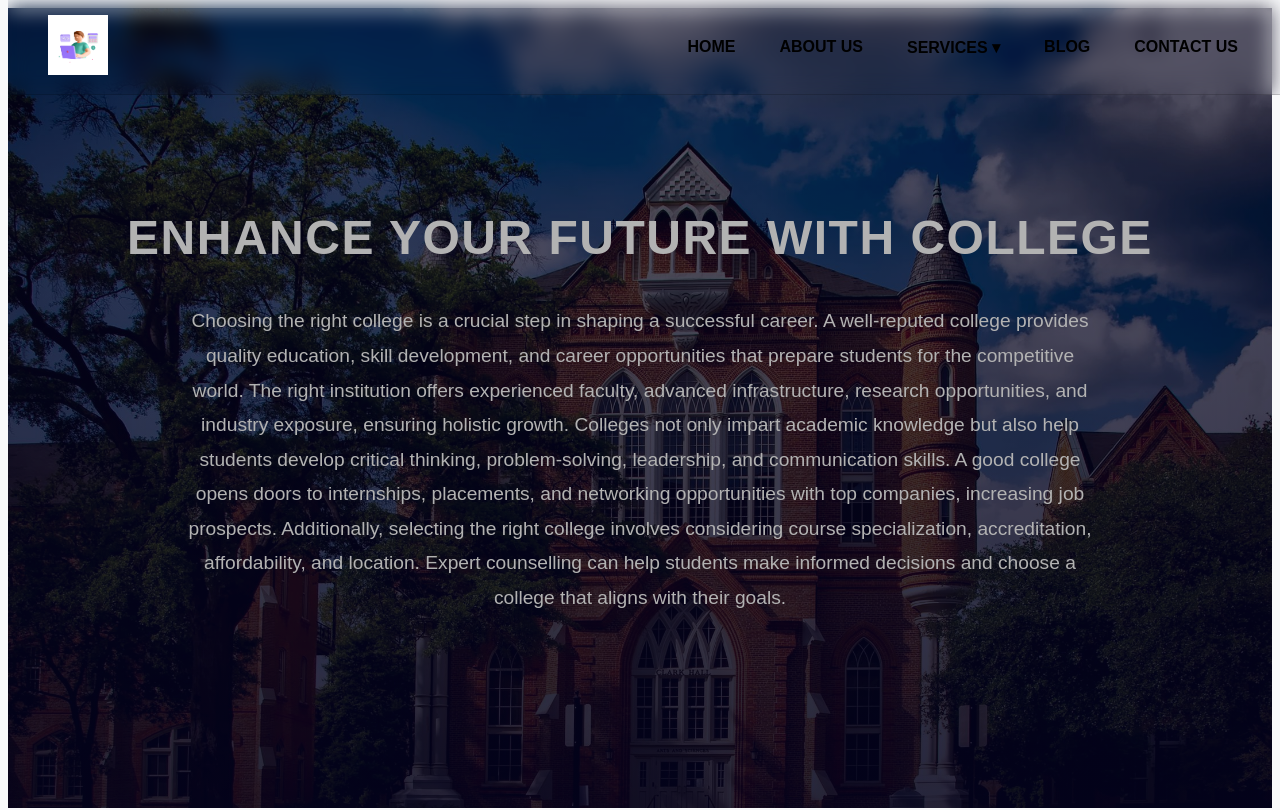
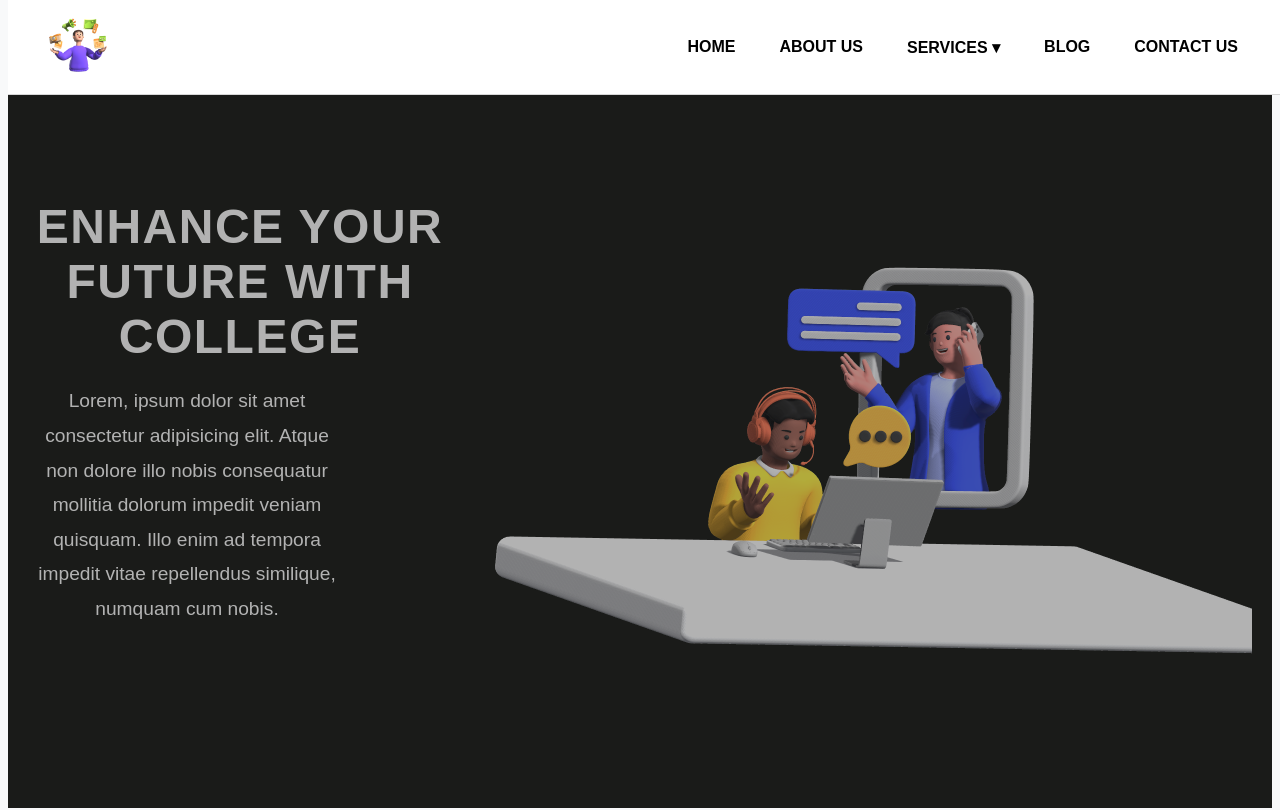
Before and after one commit to Gaurav-9648/College, a plain HTML site: page index.html in a window 1280 px wide. Shown: the top 810 px of the page. Drawn offline with Linux system fonts and the light colour scheme.

Commit message:
home-section updation

```diff
--- a/css/style.css
+++ b/css/style.css
@@ -19,6 +19,7 @@ body {
 =========================== */
 header {
     background-color: transparent;
+    background-color:white;
     padding: 15px 0;
     position: fixed;
     width: 100%;
@@ -369,7 +370,8 @@ footer {
    🌟 HOME PAGE (index.html)
 =========================== */
 #home {
-    background-image: linear-gradient(rgba(9, 5, 54, 0.5), rgba(5, 4, 46, 0.8)), url("/Photos/college-home.jpg");
+    /* background-image: linear-gradient(rgba(9, 5, 54, 0.5), rgba(5, 4, 46, 0.8)), url("/Photos/college-home.jpg"); */
+    background-color: rgba(2, 4, 0, 0.856);
     width: 100%;
     height: 100vh;
     background-size: cover;
@@ -405,7 +407,7 @@ footer {
 }
 
 /* Heading Style */
-#home h2 {
+#home .home-text h2 {
     color: white;
     font-size: 3rem;
     font-weight: bold;
@@ -416,7 +418,7 @@ footer {
 }
 
 /* Paragraph Style */
-#home p {
+#home .home-text p {
     width: 75%;
     color: white;
     font-size: 1.2rem;
@@ -445,6 +447,18 @@ footer {
     background: #ff9900;
     transform: scale(1.05);
 }
+ /* paragraph and person  */
+ #home {
+    display: flex;
+    flex-direction:row;
+
+
+ }
+ #home .home-text {
+    /* display: flex; */
+    justify-content: center;
+    align-items: center;
+ }
 
 /* ===========================
    🌟 ANIMATIONS
--- a/header.html
+++ b/header.html
@@ -2,7 +2,7 @@
     <div class="nav-container">
         <!-- Logo -->
         <div class="logo">
-            <img src="/Photos/logo/developer_male.jpg" alt="College Logo">
+            <img src="/College/Photos/Successfully Enrolled A Course 3D Illustration.png" alt="College Logo">
         </div>
 
         <!-- Hamburger Menu for Mobile -->
--- a/index.html
+++ b/index.html
@@ -15,14 +15,13 @@
     <div id="header-placeholder"></div>
     <!-- home -->
     <section id="home">
+        <div class="home-text">
       <h2>Enhance Your Future With College</h2>
-      <p>
-        Choosing the right college is a crucial step in shaping a successful career. A well-reputed college provides quality education, skill development, and career opportunities that prepare students for the competitive world. The right institution offers experienced faculty, advanced infrastructure, research opportunities, and industry exposure, ensuring holistic growth.
+      <p> Lorem, ipsum dolor sit amet consectetur adipisicing elit. Atque non dolore illo nobis consequatur mollitia dolorum impedit veniam quisquam. Illo enim ad tempora impedit vitae repellendus similique, numquam cum nobis.
 
-Colleges not only impart academic knowledge but also help students develop critical thinking, problem-solving, leadership, and communication skills. A good college opens doors to internships, placements, and networking opportunities with top companies, increasing job prospects.
-
-Additionally, selecting the right college involves considering course specialization, accreditation, affordability, and location. Expert counselling can help students make informed decisions and choose a college that aligns with their goals.
       </p>
+        </div>
+      <img src="/College/Photos/3D Illustration Of Online Consultation Between Customer And Customer Service Agent Via Call.png"/>
     </section>
     <!-- Top college in India -->
     <div class="container">
```
Also changed, not shown: Photos/3D Illustration Of Online Consultation Between Customer And Customer Service Agent Via Call.png (added), Photos/Successfully Enrolled A Course 3D Illustration.png (added).
